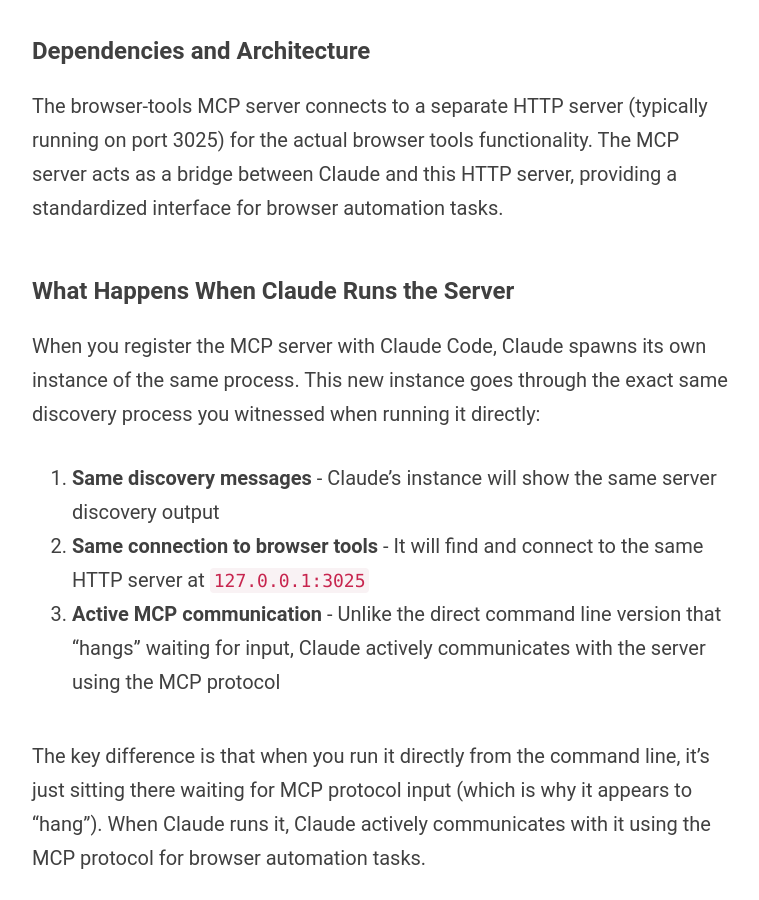
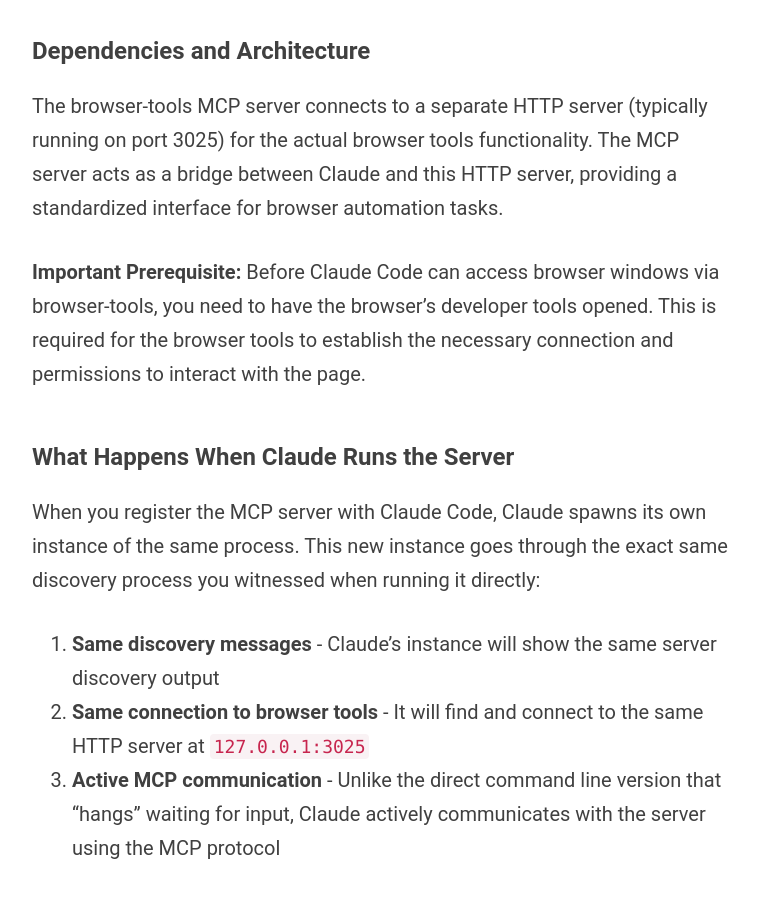
Before and after one commit to augchan42/augchan42.github.io, a Jekyll site: the page built from _posts/2025-08-02-configuring-browser-tools-mcp-claude-code.md, in a window 1280 px wide and 900 px high, scrolled down 4314 px. Shown: the whole window, without its empty margins (233-992 px from the left). Built offline with Jekyll 4.4.1, drawn with Linux system fonts in a browser that asks for light colours; nearby versions of some CDN libraries; some web fonts are replaced; comment, search, counter and statistics services are not loaded.

Commit message:
Add important prerequisite for browser-tools MCP server configuration: Included a note emphasizing the need to have the browser's developer tools opened for Claude Code to access browser windows, ensuring proper connection and permissions.

```diff
--- a/_posts/2025-08-02-configuring-browser-tools-mcp-claude-code.md
+++ b/_posts/2025-08-02-configuring-browser-tools-mcp-claude-code.md
@@ -98,6 +98,8 @@
 
 The browser-tools MCP server connects to a separate HTTP server (typically running on port 3025) for the actual browser tools functionality. The MCP server acts as a bridge between Claude and this HTTP server, providing a standardized interface for browser automation tasks.
 
+**Important Prerequisite:** Before Claude Code can access browser windows via browser-tools, you need to have the browser's developer tools opened. This is required for the browser tools to establish the necessary connection and permissions to interact with the page.
+
 ### What Happens When Claude Runs the Server
 
 When you register the MCP server with Claude Code, Claude spawns its own instance of the same process. This new instance goes through the exact same discovery process you witnessed when running it directly:
```
